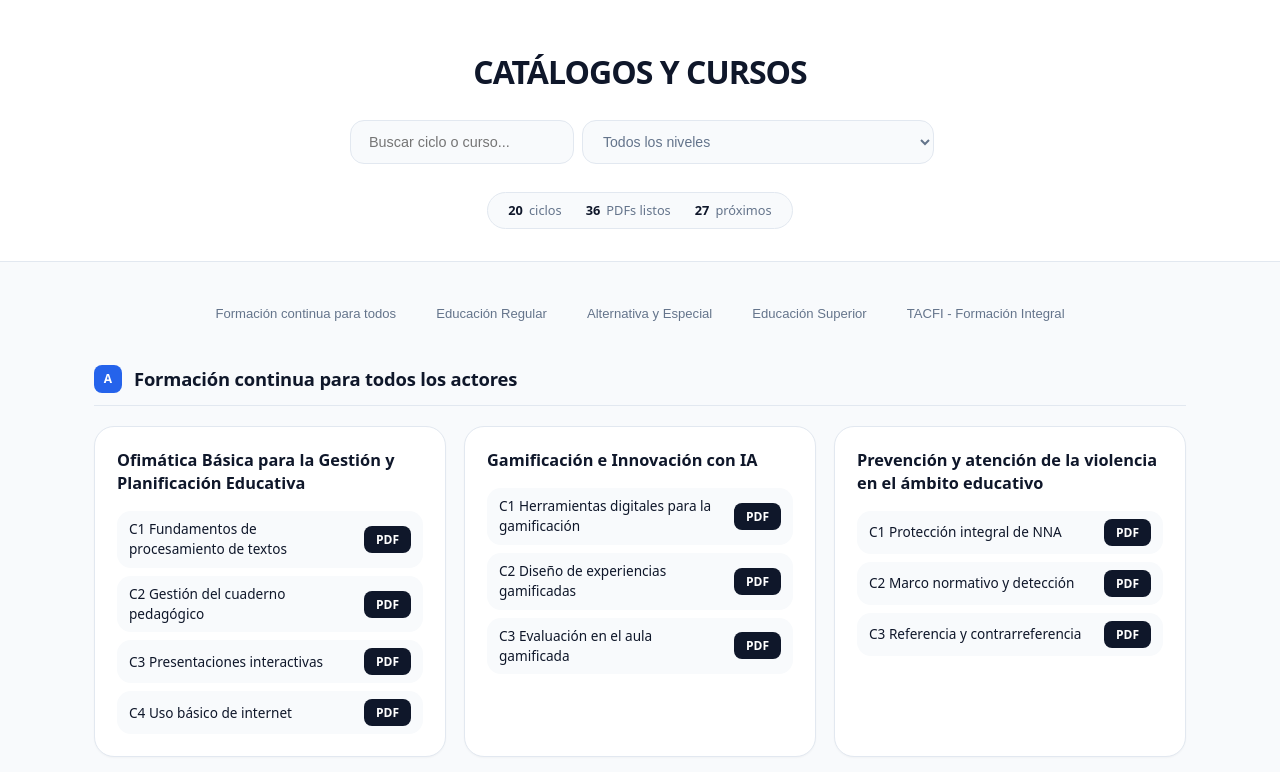
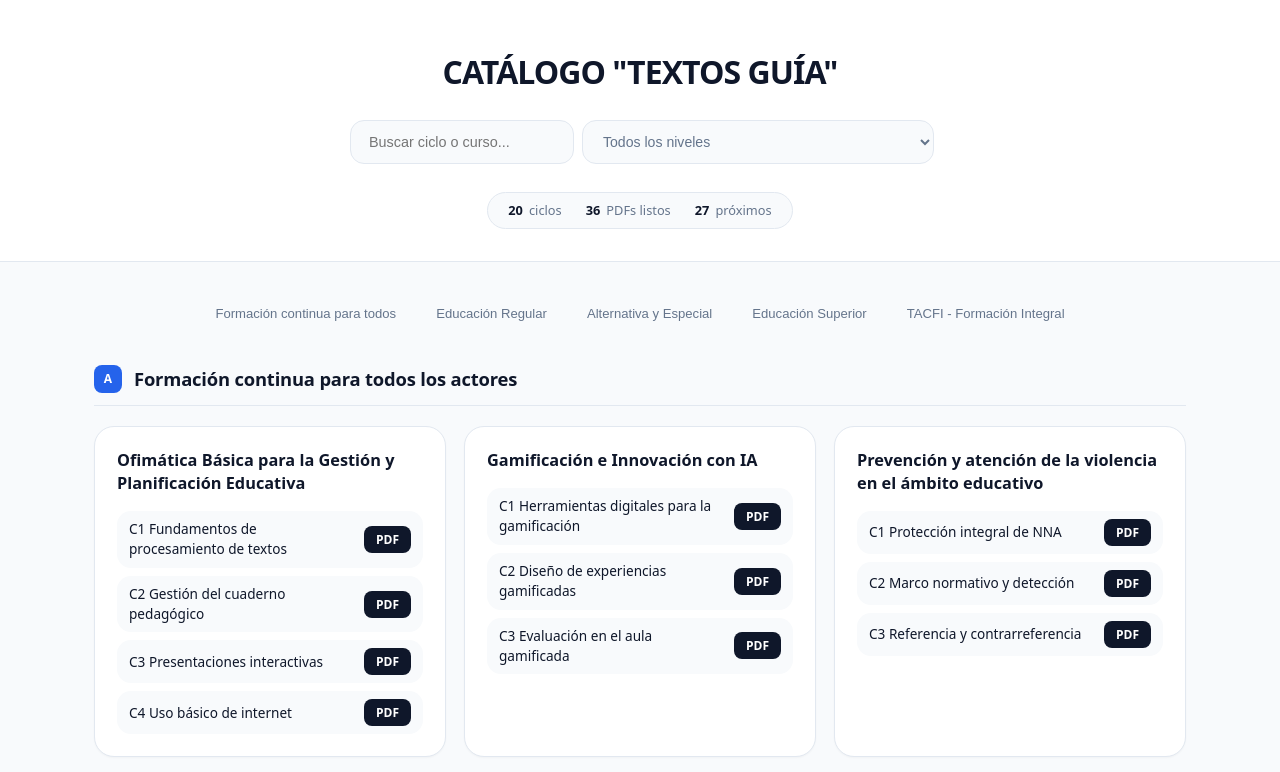
Before and after one commit to JuanCalle24/catalogo-unefco, a plain HTML site: page index.html in a window 1280 px wide. Shown: the top 772 px of the page. Drawn offline with Linux system fonts and the light colour scheme.

Commit message:
Titulo: Catalogo Textos Guia

```diff
--- a/index.html
+++ b/index.html
@@ -3,7 +3,7 @@
 <head>
 <meta charset="UTF-8">
 <meta name="viewport" content="width=device-width, initial-scale=1">
-<title>CATÁLOGOS Y CURSOS</title>
+<title>CATÁLOGO "TEXTOS GUÍA"</title>
 <style>
 :root {
   --bg-app: #f8fafc;
@@ -776,7 +776,7 @@ footer {
 <body>
 
 <header>
-  <h1>CATÁLOGOS Y CURSOS</h1>
+  <h1>CATÁLOGO "TEXTOS GUÍA"</h1>
 
   <div class="search-wrapper">
     <input id="q" class="search-input" placeholder="Buscar ciclo o curso...">
```
